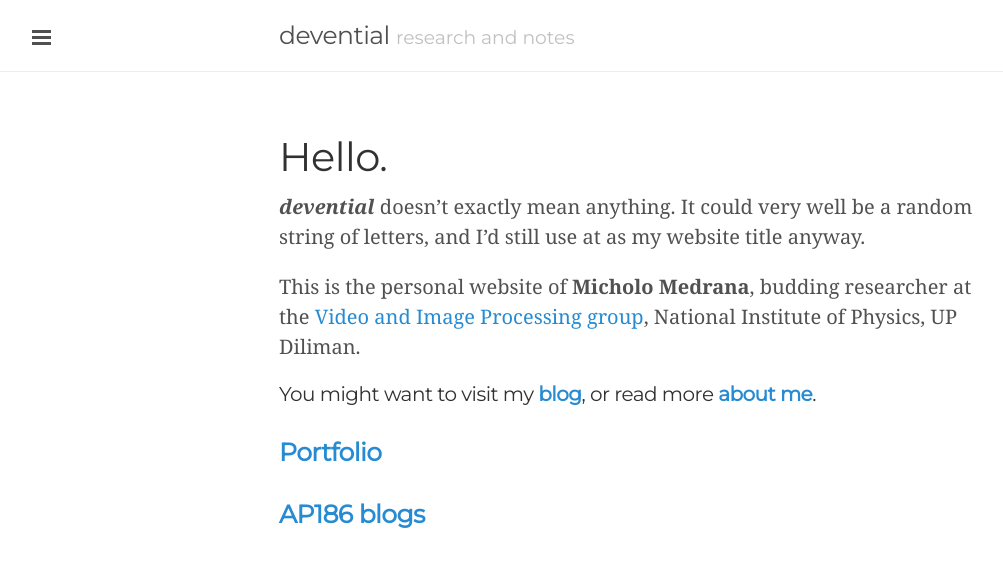
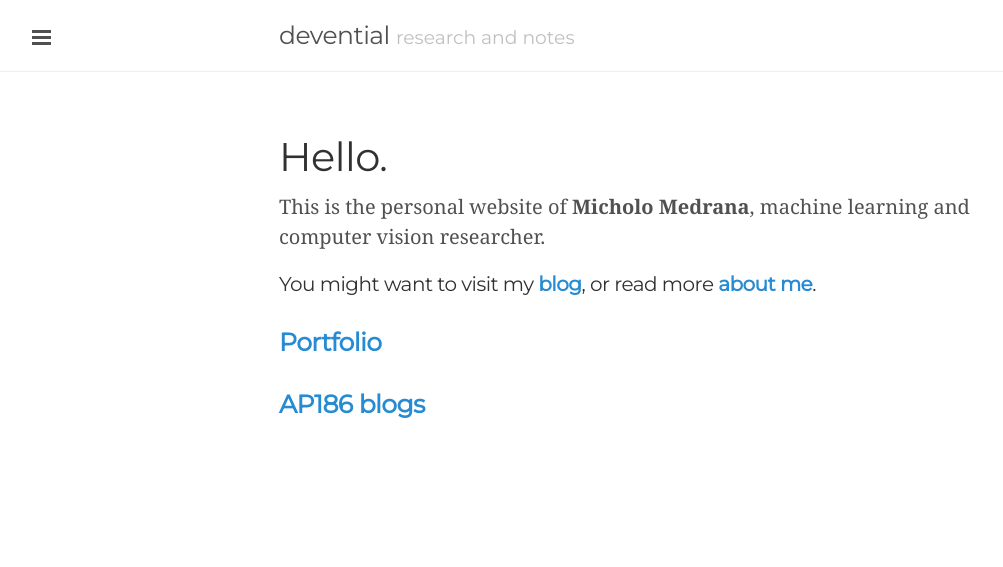
Before and after one commit to devential/devential.github.io, a Jekyll site: the page built from index.html, in a window 1280 px wide. Shown: the top 567 px of the page, without its empty margins (1-1004 px from the left). Built offline with Jekyll 4.4.1, drawn with Linux system fonts in a browser that asks for light colours.

Commit message:
Update index.html

```diff
--- a/index.html
+++ b/index.html
@@ -4,8 +4,7 @@ title: Home
 ---
 
 <h1 class="a-title">Hello.</h1>
-<p><i><b>devential</b></i> doesn’t exactly mean anything. It could very well be a random string of letters, and I’d still use at as my website title anyway.</p>
-<p>This is the personal website of <b>Micholo Medrana</b>, budding researcher at the <a href=''>Video and Image Processing group</a>, National Institute of Physics, UP Diliman.</p>
+<p>This is the personal website of <b>Micholo Medrana</b>, machine learning and computer vision researcher.</p>
 <h4 class="a-subtitle3">You might want to visit my <strong><a href="/blog/">blog</a></strong>, or read more <strong><a href="/about/">about me</a></strong>.</h4>
 <h3 class="portfolio"><strong><a href="/portfolio">Portfolio</a></strong></h3>
 <h3 class="apblog"><strong><a href="/AP186/">AP186 blogs</a></strong></h3>
```
